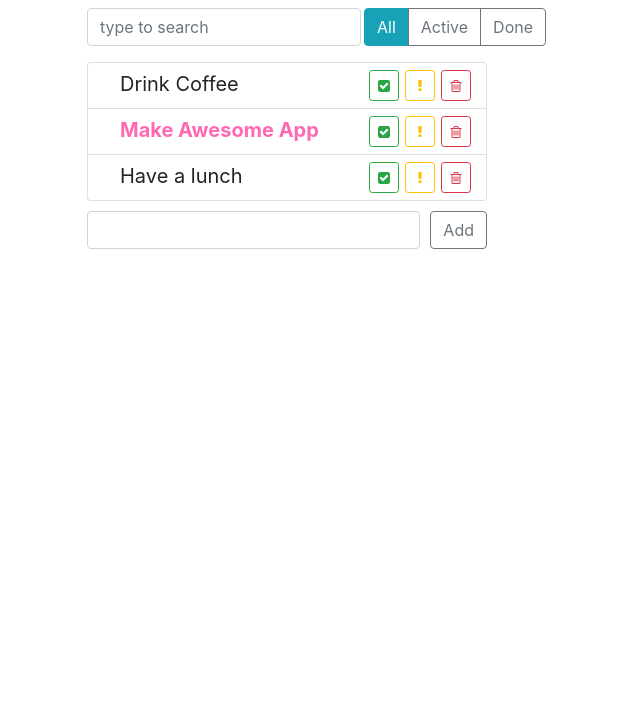
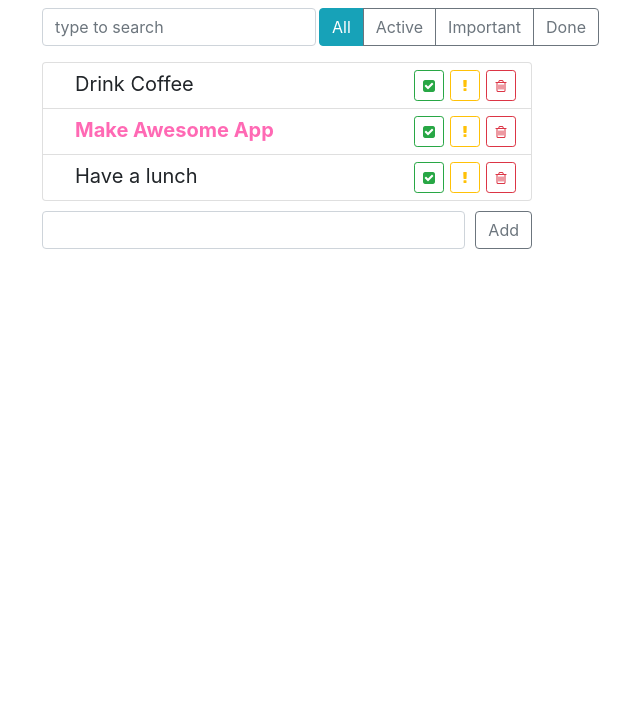
Before and after one commit to dnagafonov/todo-list-juriy-bura, a React app: page / in a window 1280 px wide. Shown: the part 96-800 px from the top of the page, without its empty margins (353-993 px from the left). Built offline with nearby package versions, Linux system fonts and the light colour scheme.

Commit message:
complete filters

```diff
--- a/src/components/app/app.css
+++ b/src/components/app/app.css
@@ -1,6 +1,6 @@
 .todo-app {
   margin: 2rem auto 0 auto;
-  max-width: 400px;
+  max-width: 490px;
 }
 
 .top-panel {
--- a/src/components/app/app.js
+++ b/src/components/app/app.js
@@ -1,5 +1,4 @@
 import React, { Component } from 'react';
-
 import AppHeader from '../app-header';
 import SearchPanel from '../search-panel';
 import TodoList from '../todo-list';
@@ -16,8 +15,10 @@ state = {
     { label: 'Make Awesome App', important: true, done: false, id: this.maxId++ },
     { label: 'Have a lunch', important: false, done: false, id: this.maxId++ }
   ],
-  search:''
+  search: '',
+  filter: 'all'
 };
+
 onDeleted = (id) => {
   const items = this.state.todoData.filter(el => el.id !== id);
   this.setState({todoData: [...items]})
@@ -26,6 +27,7 @@ addItem = (text) => {
   const todos = this.state.todoData;
   this.setState({todoData:[...todos,{label:text, important: false, done: false, id: this.maxId++}]})
 };
+
 onImportant = (id) => {
   this.setState(({todoData}) => {
     const index = todoData.findIndex(el => el.id === id);
@@ -42,6 +44,7 @@ onDone = (id) => {
     return {todoData:[...todoData.slice(0,index), newItem, ...todoData.slice(index + 1)]}
   })
 };
+
 countDone = () => {
   return this.state.todoData.filter(el => el.done === true).length
 };
@@ -50,24 +53,42 @@ countActive = () => {
   const all = this.state.todoData.length;
   return all-done;
 };
-onSearchChange = (search) => {
+
+setStateToChange = (search) => {
   this.setState({search})
+};
+searchTodo =(todoData, search) => {
+  if(search.length === 0){
+    return todoData;
+  }
+  return todoData.filter((el)=> el.label.toLowerCase().includes(search) ? todoData[el.id] : '');
+};
+myFilter = (todoData, filter) => {
+  switch (filter) {
+    case 'all':
+      return todoData;
+    case 'active':
+      return todoData.filter(el => !el.done)
+    case 'important':
+      return todoData.filter(el => el.important)
+    case 'done':
+      return todoData.filter(el => el.done)
+    default:
+        return todoData;
+  }
+};
+filterSwitched = (filter) => {
+  this.setState({filter})
 }
-searchTodo = (todoData, searchInput) => {
-  if(searchInput.length === 0){
-    return todoData
-  }
-  return  todoData.filter(el => el.label.includes(searchInput) ? todoData[el.id]:'');
-};
-  render() {
-    const { todoData, search} = this.state;
-    const visibleItems = this.searchTodo(todoData, search);
+render() {
+  const {todoData, search, filter} = this.state;
+  const visibleItems = this.myFilter(this.searchTodo(todoData, search),filter);
   return (
       <div className="todo-app">
           <AppHeader toDo={this.countActive()} done={this.countDone()} />
           <div className="top-panel d-flex">
-            <SearchPanel searchTodo = {this.onSearchChange}/>
-            <ItemStatusFilter />
+            <SearchPanel searchTodo = {this.setStateToChange}/>
+            <ItemStatusFilter filter={filter} filterSwitched = {this.filterSwitched}/>
           </div>
 
           <TodoList
--- a/src/components/item-add-form/item-add-form.js
+++ b/src/components/item-add-form/item-add-form.js
@@ -12,7 +12,7 @@ export default class ItemAddForm extends Component {
         this.setState({value:''})
     };
     handleChange = (event) => {
-            this.setState({value: event.target.value})
+        this.setState({value: event.target.value})
     };
     render() {
     return (
--- a/src/components/item-status-filter/item-status-filter.js
+++ b/src/components/item-status-filter/item-status-filter.js
@@ -4,17 +4,27 @@ import './item-status-filter.css';
 
 
 export default class ItemStatusFilter extends Component {
-
-  render() {
-    return (
-      <div className="btn-group">
-        <button type="button"
-                className="btn btn-info">All</button>
-        <button type="button"
-                className="btn btn-outline-secondary">Active</button>
-        <button type="button"
-                className="btn btn-outline-secondary">Done</button>
-      </div>
-    );
-  }
+    buttons = [
+        {name: 'all', label: 'All'},
+        {name: 'active', label: 'Active'},
+        {name: 'important', label: 'Important'},
+        {name: 'done', label: 'Done'},
+    ]
+    render() {
+        const {filter, filterSwitched} = this.props;
+        const buttons = this.buttons.map(button => {
+            const activeButton = button.name === filter;
+            const style = activeButton ? 'btn-info' : 'btn-outline-secondary'
+            return (
+                <button className={`btn ${style}`}
+                        type='button'
+                        onClick={() => {filterSwitched(button.name)}}>{button.label}</button>
+            )
+        })
+        return(
+            <div className='btn-group'>
+                {buttons}
+            </div>
+        )
+    }
 }
--- a/src/components/search-panel/search-panel.js
+++ b/src/components/search-panel/search-panel.js
@@ -9,8 +9,7 @@ export default class SearchPanel extends React.Component{
   handleChange = (event) => {
     event.preventDefault();
     this.setState({value: event.target.value});
-    this.props.searchTodo(event.target.value);
-    console.log(this.state.value);
+    this.props.searchTodo(event.target.value.toLowerCase());
   };
   render() {
      return(
```
